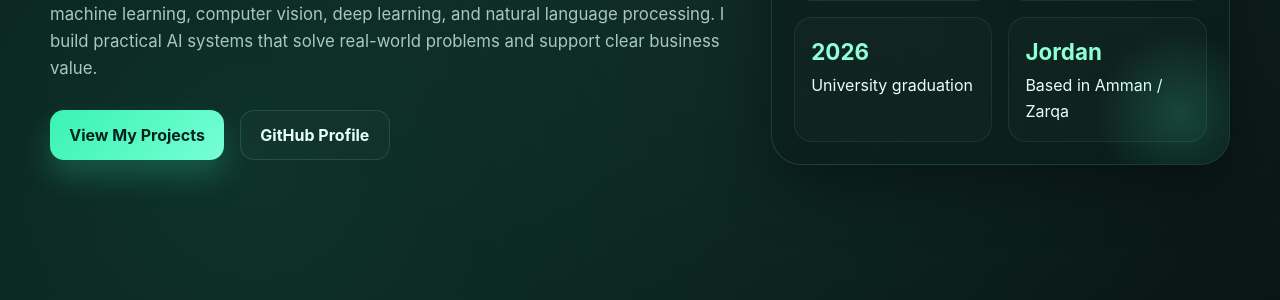
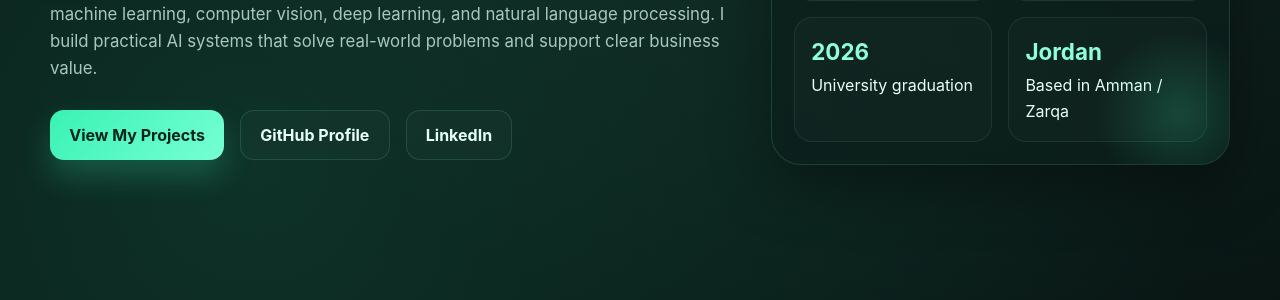
Before and after one commit to hamzehsrawi65-bit/hamzehsrawi65-bit.github.io, a Jekyll site: the page index.html, which Jekyll copies as it is, in a window 1280 px wide and 900 px high, scrolled down 454 px. Shown: the part 135-435 px from the top of the window. Built offline with Jekyll 4.4.1, drawn with Linux system fonts in a browser that asks for light colours.

Commit message:
Update index.html

```diff
--- a/index.html
+++ b/index.html
@@ -453,11 +453,11 @@
             computer vision, deep learning, and natural language processing. I build practical AI systems that solve
             real-world problems and support clear business value.
           </p>
-          <div class="hero-actions">
-            <a class="btn btn-primary" href="#projects">View My Projects</a>
-            <a class="btn btn-secondary" href="https://github.com/hamzehsrawi65-bit" target="_blank" rel="noreferrer">GitHub Profile</a>
-          </div>
-        </div>
+<div class="hero-actions">
+  <a class="btn btn-primary" href="#projects">View My Projects</a>
+  <a class="btn btn-secondary" href="https://github.com/hamzehsrawi65-bit" target="_blank" rel="noreferrer">GitHub Profile</a>
+  <a class="btn btn-secondary" href="https://www.linkedin.com/in/hamzeh-awad-9032a7309" target="_blank" rel="noreferrer">LinkedIn</a>
+</div>        </div>
 
         <div class="hero-card">
           <div class="mini-label">Quick Overview</div>
```
